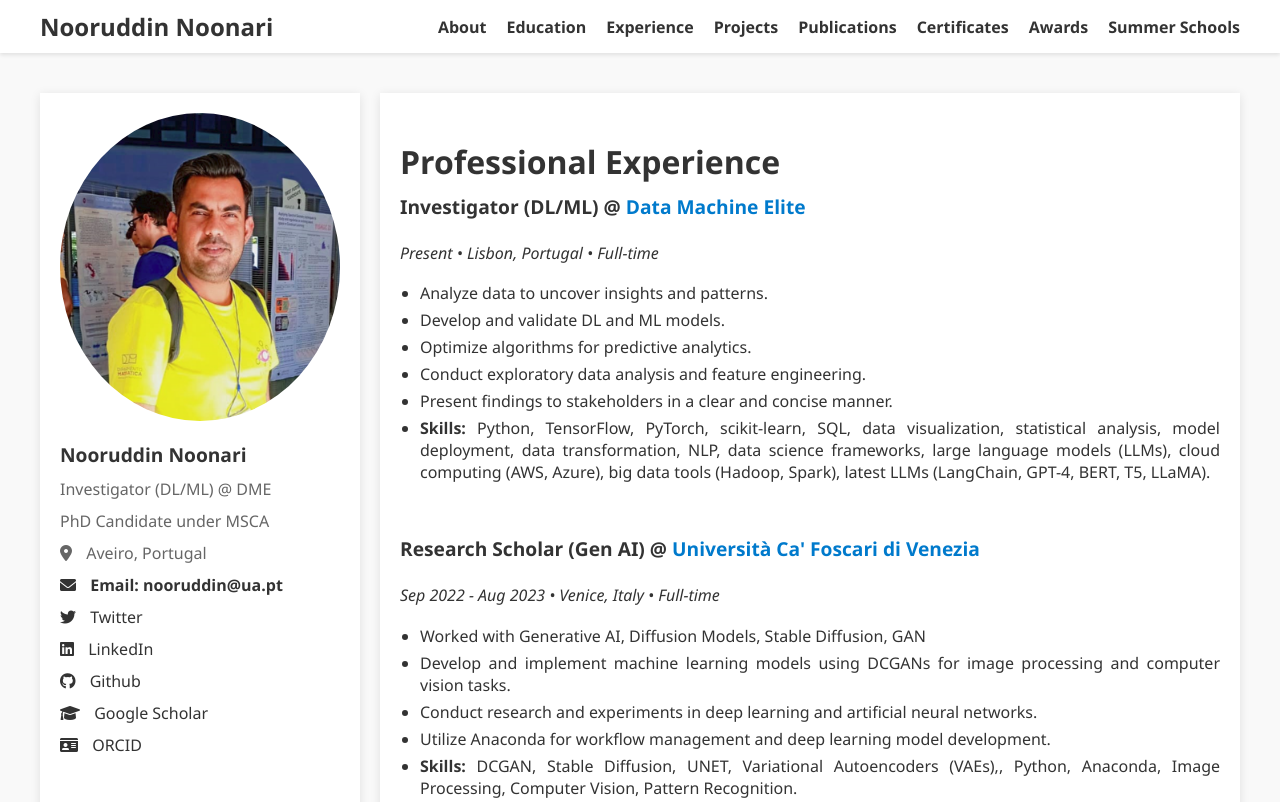
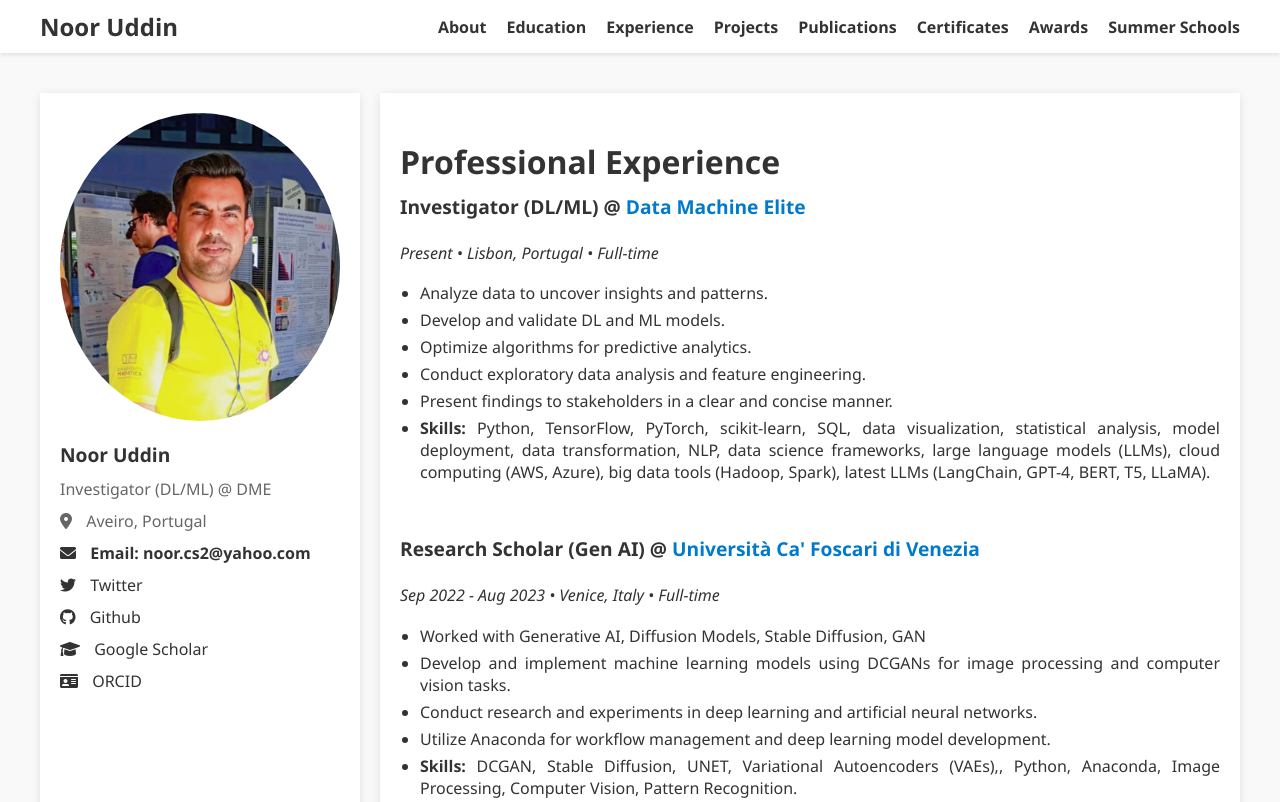
Before and after one commit to noorcs39/Nooruddin, a plain HTML site: page experience.html in a window 1280 px wide. Shown: the top 802 px of the page. Drawn offline with Linux system fonts and the light colour scheme.

Commit message:
Update experience.html

```diff
--- a/experience.html
+++ b/experience.html
@@ -20,7 +20,7 @@
 
     <header>
         <div class="header-container">
-            <h1>Nooruddin Noonari</h1>
+            <h1>Noor Uddin</h1>
             <nav>
                 <ul>
                     <li><a href="index.html">About</a></li>
@@ -39,13 +39,11 @@
     <div class="container">
         <aside class="sidebar">
             <img src="imgs/pic.png" alt="Noor Uddin" class="profile-img">
-            <h2>Nooruddin Noonari</h2>
+            <h2>Noor Uddin</h2>
             <p class="no-justify">Investigator (DL/ML) @ DME</p>
-            <p class="no-justify">PhD Candidate under MSCA</p>
             <p><i class="fas fa-map-marker-alt icon"></i> Aveiro, Portugal</p>
-            <a href=""><i class="fas fa-envelope icon"></i> <strong>Email: nooruddin@ua.pt</strong></a>
+            <a href=""><i class="fas fa-envelope icon"></i> <strong>Email: noor.cs2@yahoo.com</strong></a>
             <a href="https://x.com/noorcs39"><i class="fab fa-twitter icon" target="_blank"></i> Twitter</a>
-            <a href="https://www.linkedin.com/in/noonari/"><i class="fab fa-linkedin icon" target="_blank"></i> LinkedIn</a>
             <a href="https://github.com/noorcs39"><i class="fab fa-github icon" target="_blank"></i> Github</a>
             <a href="https://scholar.google.com/citations?user=h5RrjHwAAAAJ&hl=en"><i class="fas fa-graduation-cap icon" target="_blank"></i> Google Scholar</a>
             <a href="https://orcid.org/0000-0002-3843-0415"><i class="fas fa-id-card icon" target="_blank"></i> ORCID</a>
```
